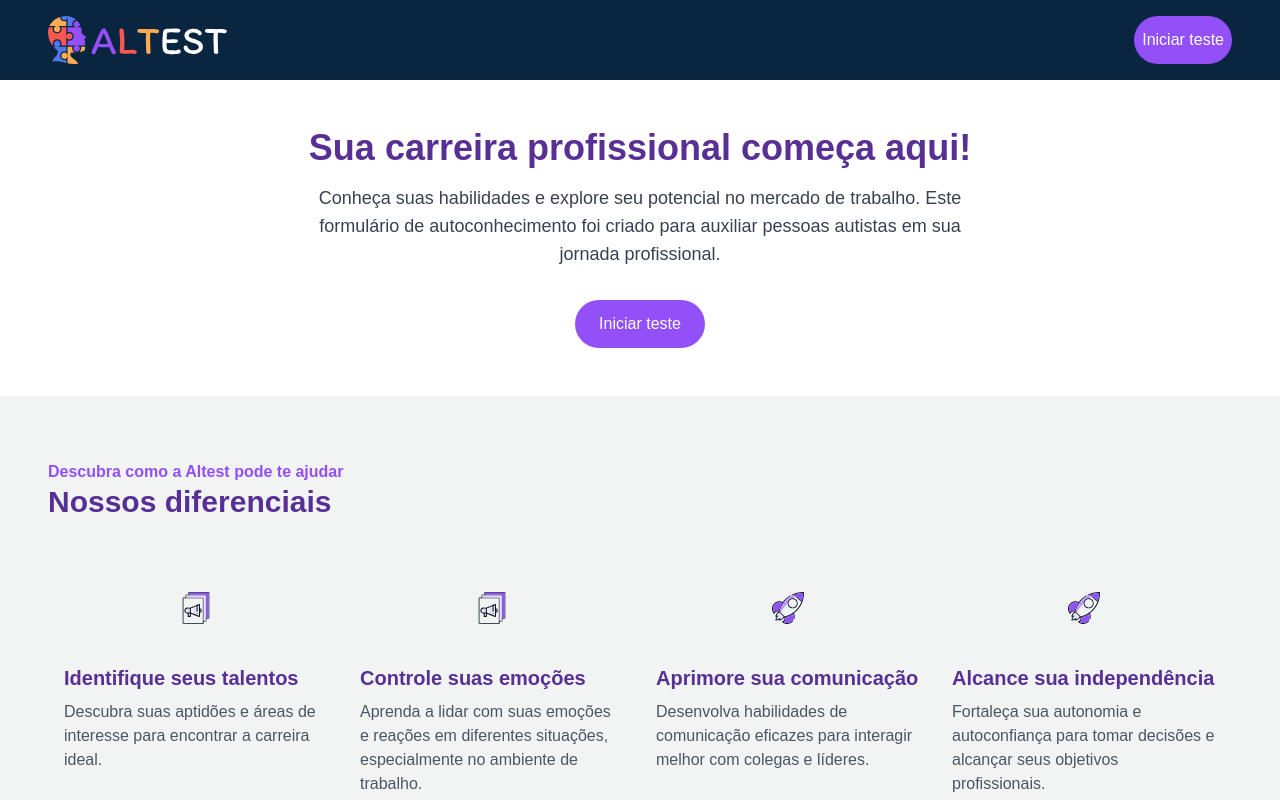
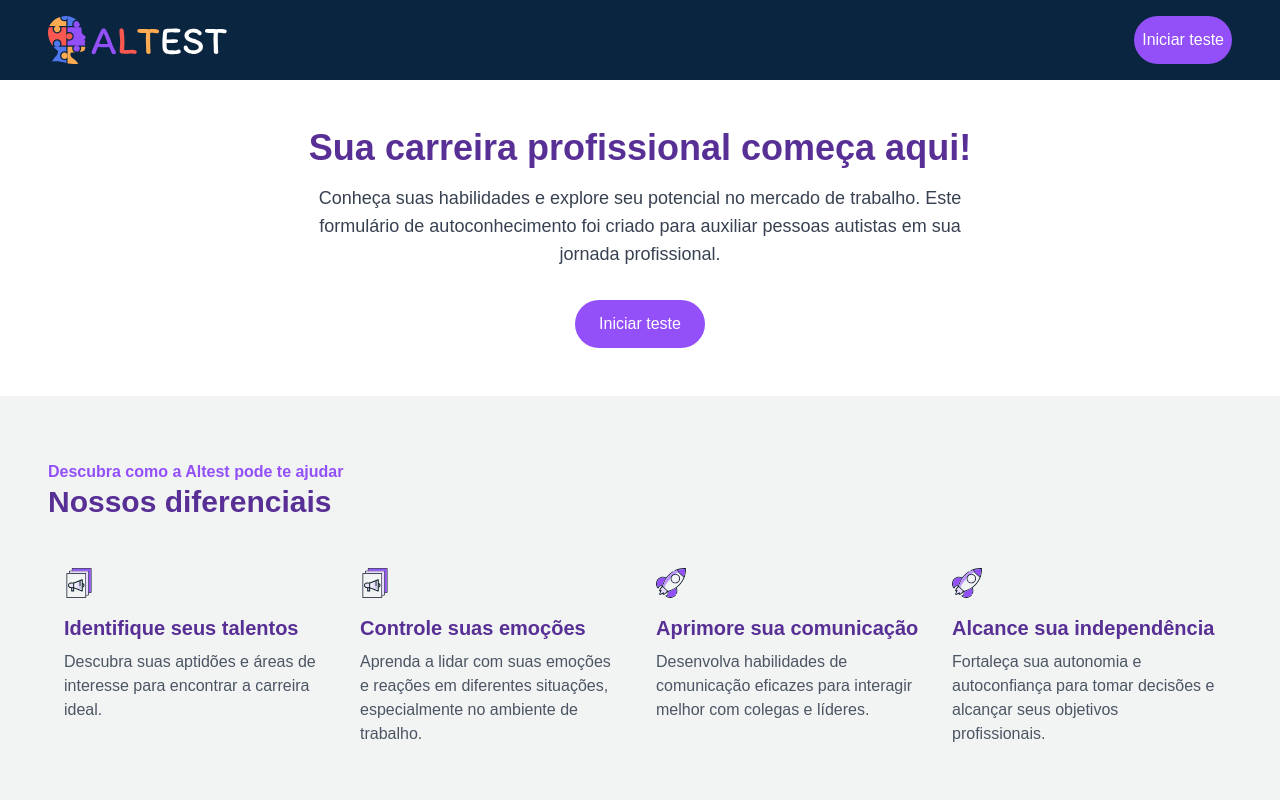
Before and after one commit to henrigm4626/Projeto_Visibilidade_Autismo, a Next.js app in the folder projeto_visibilidade_autismo/: page / in a window 1280 px wide. Shown: the top 800 px of the page. Built offline with nearby package versions, Linux system fonts and the light colour scheme.

Commit message:
melhoras de tailwind

```diff
--- a/projeto_visibilidade_autismo/src/app/page.js
+++ b/projeto_visibilidade_autismo/src/app/page.js
@@ -53,8 +53,8 @@ export default function Home() {
         </h2>
         <div className="grid grid-cols-1 md:grid-cols-2 lg:grid-cols-4 gap-8 max-w-6xl mx-auto">
           <div className="text-star ">
-            <div className="bg-lightPurple p-6 rounded-full mx-auto w-20 h-20 flex mb-4">
-              <Image src="/icon1.svg" alt="Icon 1" width={40} height={40} />
+            <div className="mb-4 w-full mx-auto w-20 flex">
+              <Image src="/icon1.svg" alt="Icon 1" width={30} height={30} className='self-start' />
             </div>
             <h3 className="text-xl text-darkPurple font-semibold mb-2">Identifique seus talentos</h3>
             <p className="text-gray-600 ">
@@ -62,8 +62,8 @@ export default function Home() {
             </p>
           </div>
           <div className="text-start">
-            <div className="bg-lightPurple p-6 rounded-full mx-auto w-20 h-20 flex mb-4">
-              <Image src="/icon1.svg" alt="Icon 2" width={40} height={40} />
+            <div className="mb-4 w-full mx-auto w-20 flex">
+              <Image src="/icon1.svg" alt="Icon 2" width={30} height={30} />
             </div>
             <h3 className="text-xl text-darkPurple font-semibold mb-2">Controle suas emoções</h3>
             <p className="text-gray-600 ">
@@ -71,8 +71,8 @@ export default function Home() {
             </p>
           </div>
           <div className="text-start">
-            <div className="bg-lightPurple p-6 rounded-full mx-auto w-20 h-20 flex mb-4">
-              <Image src="/icon2.svg" alt="Icon 3" width={40} height={40} />
+            <div className="mb-4 w-full mx-auto w-20 flex">
+              <Image src="/icon2.svg" alt="Icon 3" width={30} height={30} />
             </div>
             <h3 className="text-xl text-darkPurple font-semibold mb-2">Aprimore sua comunicação</h3>
             <p className="text-gray-600 ">
@@ -80,8 +80,8 @@ export default function Home() {
             </p>
           </div>
           <div className="text-start">
-            <div className="bg-lightPurple p-6 rounded-full mx-auto w-20 h-20 flex mb-4">
-              <Image src="/icon2.svg" alt="Icon 4" width={40} height={40} />
+            <div className="mb-4 w-full mx-auto w-20 flex">
+              <Image src="/icon2.svg" alt="Icon 4" width={30} height={30} />
             </div>
             <h3 className="text-xl text-darkPurple font-semibold mb-2">Alcance sua independência</h3>
             <p className="text-gray-600 ">
```
